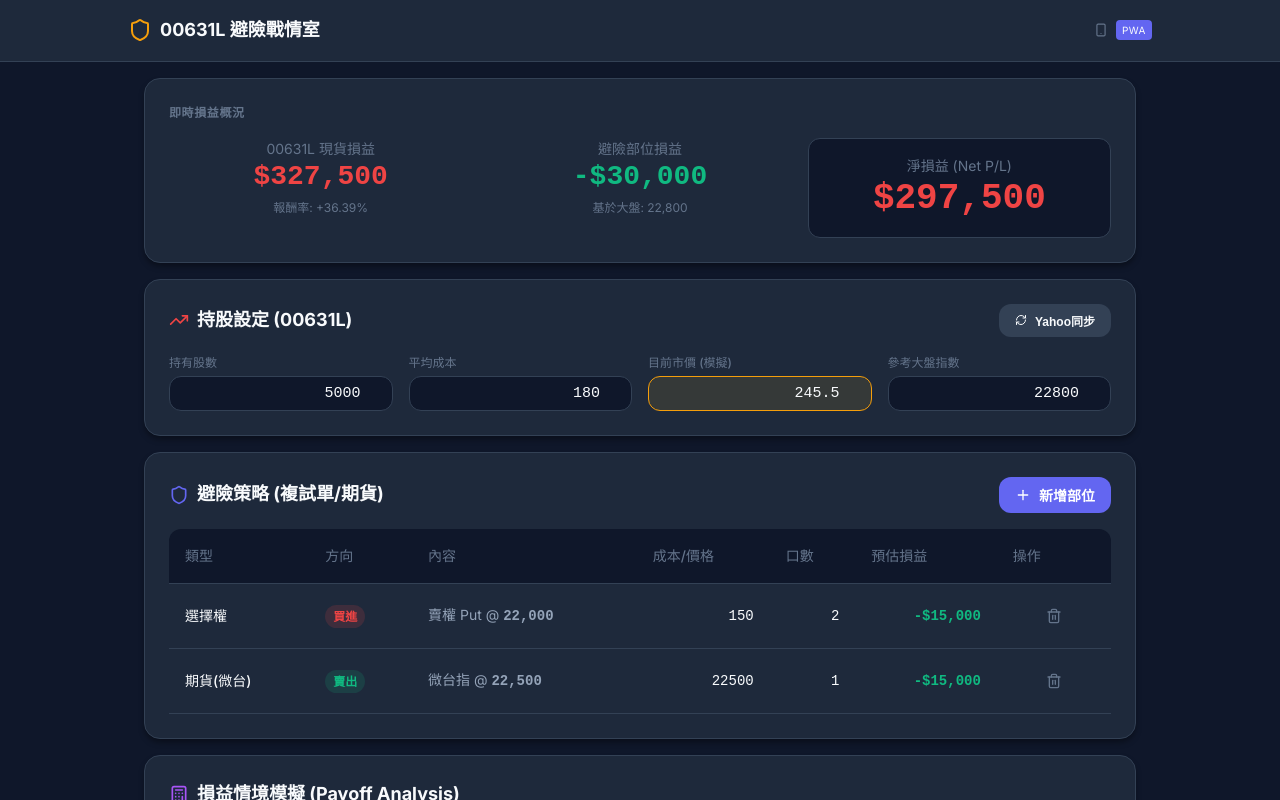
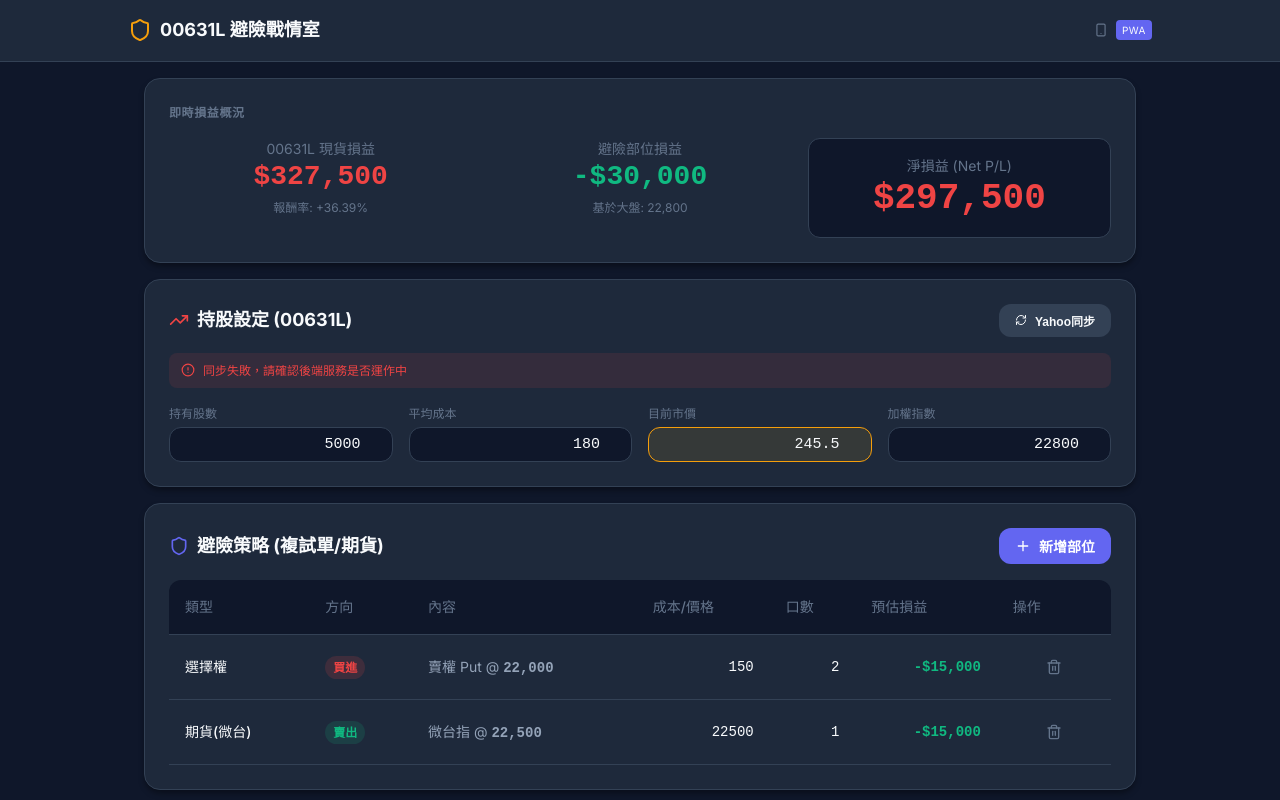
Before and after one commit to r381893/00631L-Op-Pwa, a React (Vite) app: page / in a window 1280 px wide. Both pictures are taken after a click on the button "Yahoo同步". Shown: the top 800 px of the page. Built offline with nearby package versions, Linux system fonts and the light colour scheme; no server answers.

Commit message:
feat: 實作 Yahoo Finance 股價同步功能
- 新增 src/utils/api.js API 工具函數
- 修改 StockCard 元件加入同步按鈕功能
- 加入 loading 狀態和錯誤處理
- 加入 spin 動畫 CSS

```diff
--- a/src/components/StockCard.jsx
+++ b/src/components/StockCard.jsx
@@ -1,7 +1,8 @@
-import React from 'react';
-import { TrendingUp, RefreshCw } from 'lucide-react';
+import React, { useState } from 'react';
+import { TrendingUp, RefreshCw, Loader, AlertCircle } from 'lucide-react';
 import { formatCurrency, formatPercent, getPLClass } from '../utils/formatters';
 import { calculateStockPL, calculateStockReturn } from '../utils/calculations';
+import { fetchAllPrices } from '../utils/api';
 
 /**
  * 00631L 持股管理卡片
@@ -13,6 +14,10 @@ import { calculateStockPL, calculateStockReturn } from '../utils/calculations';
  * @param {number} props.totalHedgePL - 避險部位總損益
  */
 function StockCard({ stock, onStockChange, marketIndex, onMarketIndexChange, totalHedgePL }) {
+    const [isLoading, setIsLoading] = useState(false);
+    const [error, setError] = useState(null);
+    const [lastUpdate, setLastUpdate] = useState(null);
+
     const stockPL = calculateStockPL(stock);
     const stockReturn = calculateStockReturn(stock);
     const netPL = stockPL + totalHedgePL;
@@ -20,6 +25,33 @@ function StockCard({ stock, onStockChange, marketIndex, onMarketIndexChange, tot
     const handleChange = (field, value) => {
         const numValue = parseFloat(value) || 0;
         onStockChange({ ...stock, [field]: numValue });
+    };
+
+    // Yahoo Finance 同步功能
+    const handleYahooSync = async () => {
+        setIsLoading(true);
+        setError(null);
+
+        try {
+            const data = await fetchAllPrices();
+
+            // 更新股價
+            if (data.stock && data.stock.price) {
+                onStockChange({ ...stock, currentPrice: data.stock.price });
+            }
+
+            // 更新大盤指數
+            if (data.taiex && data.taiex.price) {
+                onMarketIndexChange(data.taiex.price);
+            }
+
+            setLastUpdate(new Date().toLocaleTimeString('zh-TW'));
+        } catch (err) {
+            console.error('Yahoo sync error:', err);
+            setError('同步失敗，請確認後端服務是否運作中');
+        } finally {
+            setIsLoading(false);
+        }
     };
 
     return (
@@ -58,10 +90,45 @@ function StockCard({ stock, onStockChange, marketIndex, onMarketIndexChange, tot
                         <TrendingUp size={20} style={{ color: 'var(--color-profit)' }} />
                         持股設定 (00631L)
                     </h2>
-                    <button className="btn btn-secondary" style={{ fontSize: '0.75rem' }}>
-                        <RefreshCw size={12} /> Yahoo同步
-                    </button>
+                    <div style={{ display: 'flex', alignItems: 'center', gap: '8px' }}>
+                        {lastUpdate && (
+                            <span style={{ fontSize: '0.625rem', color: 'var(--text-muted)' }}>
+                                更新: {lastUpdate}
+                            </span>
+                        )}
+                        <button
+                            className="btn btn-secondary"
+                            style={{ fontSize: '0.75rem' }}
+                            onClick={handleYahooSync}
+                            disabled={isLoading}
+                        >
+                            {isLoading ? (
+                                <Loader size={12} className="spin" />
+                            ) : (
+                                <RefreshCw size={12} />
+                            )}
+                            {isLoading ? '同步中...' : 'Yahoo同步'}
+                        </button>
+                    </div>
                 </div>
+
+                {/* 錯誤訊息 */}
+                {error && (
+                    <div style={{
+                        display: 'flex',
+                        alignItems: 'center',
+                        gap: '8px',
+                        padding: '8px 12px',
+                        marginBottom: '16px',
+                        background: 'rgba(239, 68, 68, 0.1)',
+                        borderRadius: '8px',
+                        fontSize: '0.75rem',
+                        color: 'var(--color-danger)'
+                    }}>
+                        <AlertCircle size={14} />
+                        {error}
+                    </div>
+                )}
 
                 <div className="grid grid-4 grid-2-mobile">
                     <div>
@@ -84,7 +151,7 @@ function StockCard({ stock, onStockChange, marketIndex, onMarketIndexChange, tot
                         />
                     </div>
                     <div>
-                        <label className="input-label">目前市價 (模擬)</label>
+                        <label className="input-label">目前市價</label>
                         <input
                             type="number"
                             className="input input-highlight"
@@ -94,7 +161,7 @@ function StockCard({ stock, onStockChange, marketIndex, onMarketIndexChange, tot
                         />
                     </div>
                     <div>
-                        <label className="input-label">參考大盤指數</label>
+                        <label className="input-label">加權指數</label>
                         <input
                             type="number"
                             className="input"
--- a/src/index.css
+++ b/src/index.css
@@ -563,6 +563,15 @@ body {
   }
 }
 
+@keyframes spin {
+  from { transform: rotate(0deg); }
+  to { transform: rotate(360deg); }
+}
+
+.spin {
+  animation: spin 1s linear infinite;
+}
+
 /* ========================================
    圖表區域
    ======================================== */
--- /dev/null
+++ b/src/utils/api.js
@@ -0,0 +1,45 @@
+/**
+ * API 工具函數
+ * 用於呼叫後端 Yahoo Finance API
+ */
+
+// API 基礎 URL - 根據環境決定
+// 開發環境使用本地後端，生產環境使用 Render 部署的後端
+const API_BASE_URL = import.meta.env.PROD
+    ? 'https://l-op-pwa-api.onrender.com'  // 請替換為你的 Render URL
+    : 'http://localhost:3001';
+
+/**
+ * 取得 00631L 股價
+ */
+export async function fetch00631LPrice() {
+    const response = await fetch(`${API_BASE_URL}/api/quote?symbol=00631L.TW`);
+    if (!response.ok) {
+        throw new Error(`API Error: ${response.status}`);
+    }
+    return response.json();
+}
+
+/**
+ * 取得台灣加權指數
+ */
+export async function fetchTaiexPrice() {
+    const response = await fetch(`${API_BASE_URL}/api/taiex`);
+    if (!response.ok) {
+        throw new Error(`API Error: ${response.status}`);
+    }
+    return response.json();
+}
+
+/**
+ * 同時取得 00631L 和加權指數
+ */
+export async function fetchAllPrices() {
+    const [stockData, taiexData] = await Promise.all([
+        fetch00631LPrice(),
+        fetchTaiexPrice()
+    ]);
+    return { stock: stockData, taiex: taiexData };
+}
+
+export { API_BASE_URL };
```
